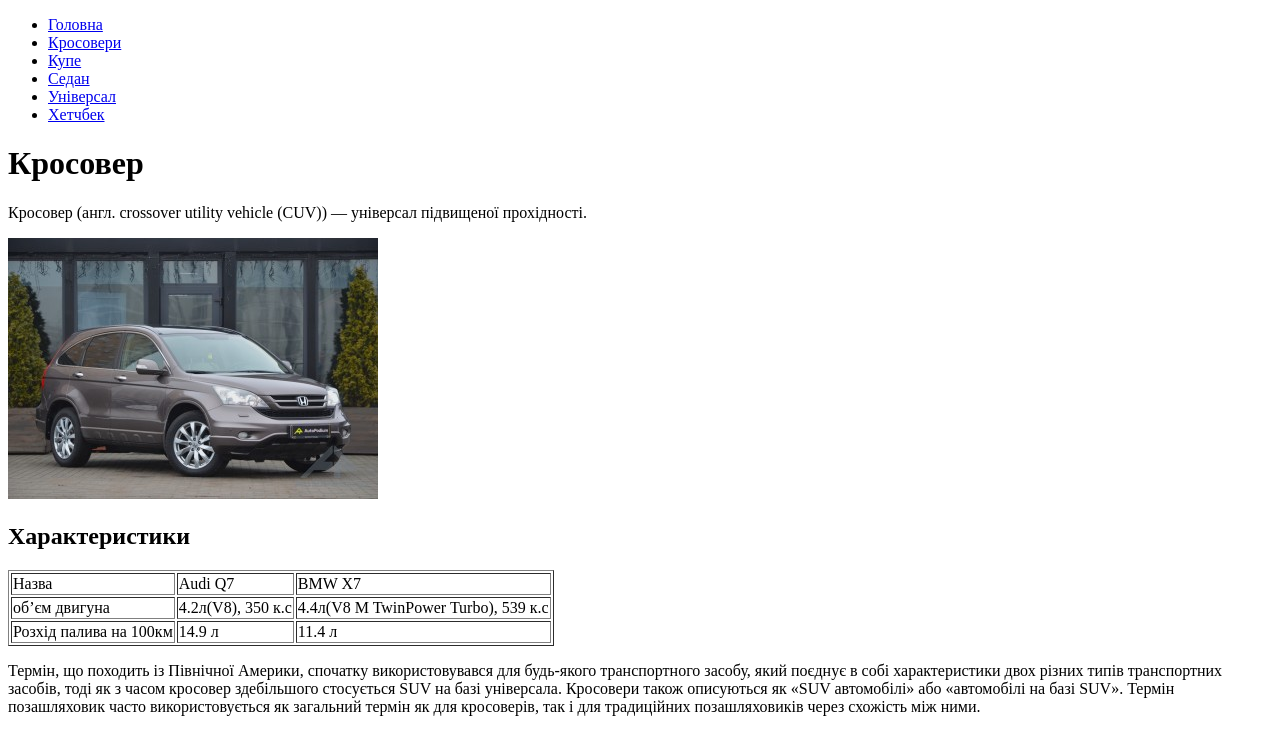
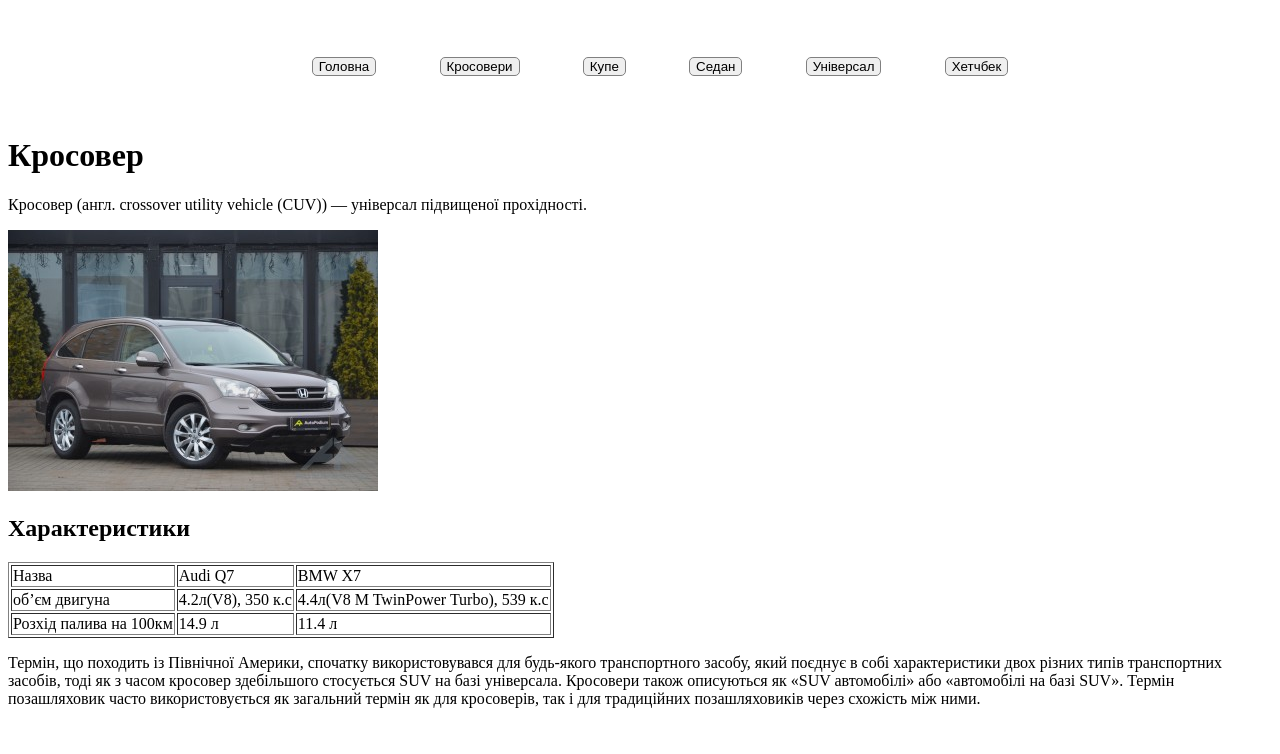
Before and after one commit to dmalanchuk/Web-Auto, a plain HTML site: page crossover/crossoverInfo.html in a window 1280 px wide. Drawn offline with Linux system fonts and the light colour scheme.

Commit message:
added styles

```diff
--- /dev/null
+++ b/Styles/main.css
@@ -0,0 +1,41 @@
+.container {
+    max-width: 1280px;
+    margin: 0 auto;
+}
+
+
+.navbar {
+    width: 800px;
+    margin: 0 auto;
+}
+
+.navigation {
+    height: 100px;
+
+    display: flex;
+    justify-content: space-around;
+    align-items: center;
+
+    list-style: none;
+}
+
+.navigation a {
+    text-decoration: none;
+    cursor: pointer;
+    color: black;
+
+
+}
+
+
+.button {
+
+    border: gray 1px solid;
+    border-radius: 5px;
+
+    transition: background-color 0.5s;
+}
+
+.button:hover {
+    background: gray;
+}
--- a/crossover/crossoverInfo.html
+++ b/crossover/crossoverInfo.html
@@ -4,22 +4,23 @@
 <head>
     <meta charset="UTF-8">
     <meta name="viewport" content="width=device-width, initial-scale=1.0">
+    <link rel="stylesheet" href="../Styles/main.css">
     <title>Кросовери</title>
 </head>
 
 <body>
     <header class="header">
         <div class="container">
-        <nav class="navbar">
-            <ul class="navigation">
-                <li><a href="../index.html">Головна</a></li>
-                <li><a href="../crossover/crossoverInfo.html">Кросовери</a></li>
-                <li><a href="../cupe/cupeInfo.html">Купе</a></li>
-                <li><a href="../sedan/sedanInfo.html">Седан</a></li>
-                <li><a href="../universal/universalInfo.html">Універсал</a></li>
-                <li><a href="../hatchback/hatchbackInfo.html">Хетчбек</a></li>
-            </ul>
-        </nav>
+            <nav class="navbar">
+                <ul class="navigation">
+                    <li><button class="button"><a href="../index.html">Головна</a></button></li>
+                    <li><button class="button"><a href="../crossover/crossoverInfo.html">Кросовери</a></button></li>
+                    <li><button class="button"><a href="../cupe/cupeInfo.html">Купе</a></button></li>
+                    <li><button class="button"><a href="../sedan/sedanInfo.html">Седан</a></button></li>
+                    <li><button class="button"><a href="../universal/universalInfo.html">Універсал</a></button></li>
+                    <li><button class="button"><a href="../hatchback/hatchbackInfo.html">Хетчбек</a></button></li>
+                </ul>
+            </nav>
         <div class="crossover">
             <h1>Кросовер</h1>
             <p>Кросовер (англ. crossover utility vehicle (CUV)) — універсал підвищеної прохідності.</p>
```
Also changed, not shown: cupe/cupeInfo.html (+11 -10 lines), hatchback/hatchbackInfo.html (+7 -6 lines), index.html (+7 -6 lines), sedan/sedanInfo.html (+11 -10 lines), universal/universalInfo.html (+11 -10 lines).
